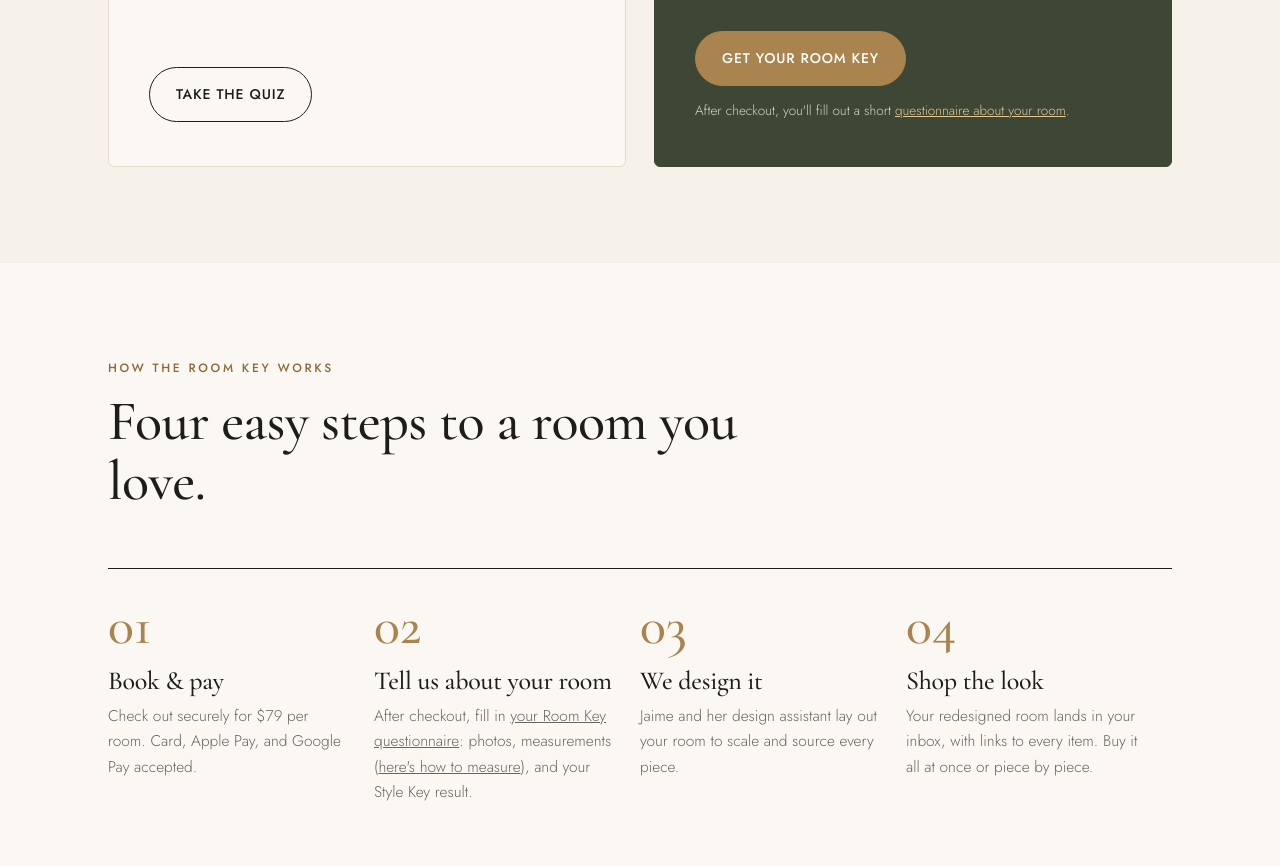
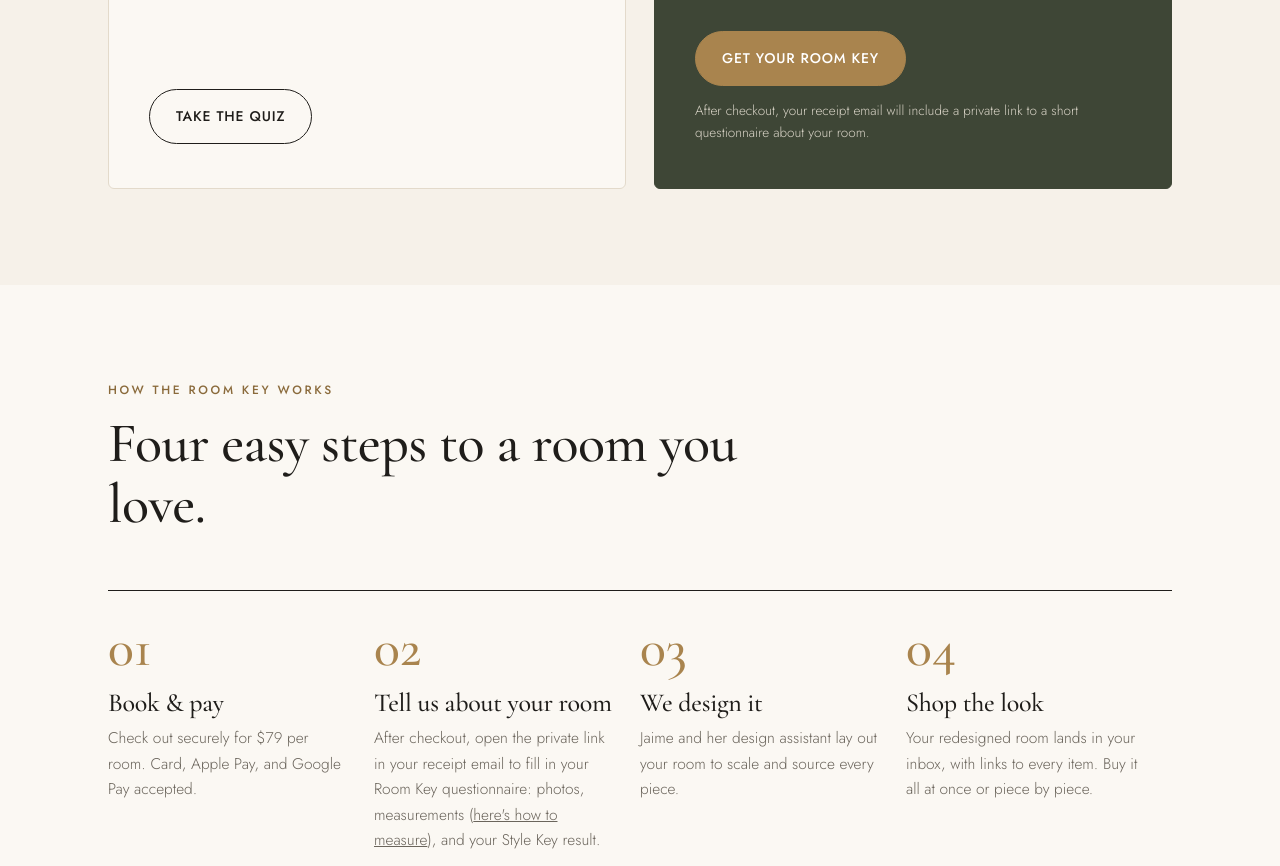
Before and after one commit to thekeycollection/homekeycollection, a plain HTML site: page index.html in a window 1280 px wide. Shown: the part 1681-2547 px from the top of the page. Drawn offline with nearby package versions, Linux system fonts and the light colour scheme.

Commit message:
Homepage: questionnaire link now comes in the receipt email

```diff
--- a/index.html
+++ b/index.html
@@ -339,7 +339,7 @@
           <li>Delivered within <span class="tbd">7 business days</span></li>
         </ul>
         <a class="btn btn-brass" data-link="roomKey" href="#">Get your Room Key</a>
-        <p class="after-note">After checkout, you'll fill out a short <a data-link="questionnaire" href="#">questionnaire about your room</a>.</p>
+        <p class="after-note">After checkout, your receipt email will include a private link to a short questionnaire about your room.</p>
       </div>
     </div>
   </div>
@@ -353,7 +353,7 @@
     </div>
     <div class="steps">
       <div class="step"><div class="n">01</div><h3>Book &amp; pay</h3><p>Check out securely for $79 per room. Card, Apple Pay, and Google Pay accepted.</p></div>
-      <div class="step"><div class="n">02</div><h3>Tell us about your room</h3><p>After checkout, fill in <a data-link="questionnaire" href="#">your Room Key questionnaire</a>: photos, measurements (<a href="#measure">here's how to measure</a>), and your Style Key result.</p></div>
+      <div class="step"><div class="n">02</div><h3>Tell us about your room</h3><p>After checkout, open the private link in your receipt email to fill in your Room Key questionnaire: photos, measurements (<a href="#measure">here's how to measure</a>), and your Style Key result.</p></div>
       <div class="step"><div class="n">03</div><h3>We design it</h3><p>Jaime and her design assistant lay out your room to scale and source every piece.</p></div>
       <div class="step"><div class="n">04</div><h3>Shop the look</h3><p>Your redesigned room lands in your inbox, with links to every item. Buy it all at once or piece by piece.</p></div>
     </div>
@@ -502,7 +502,7 @@
   const LINKS = {
     styleKey:  "#quiz",   // the quiz is built into this page
     roomKey:   "https://27c17f90-0795-491f-ae12-135f191bec25.paylinks.godaddy.com/7c22aa2e-be83-440e-b19a-b5d",   // GoDaddy Pay Link ($79 Room Key)
-    questionnaire: "https://homekeycollection.com/room-key",   // DesignFiles Room Key questionnaire (after payment)
+    questionnaire: "https://homekeycollection.com/room-key",   // Room Key questionnaire (locked; buyers get the private ?k= link in their GoDaddy receipt)
     instagram: "https://www.instagram.com/obviouslyjaime/"
   };
   const SHOW_DRAFT_MARKS = false;   // false hides the yellow "to confirm" highlights
```
